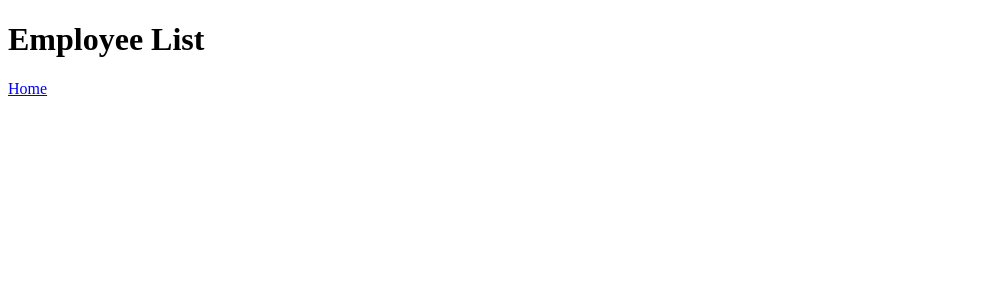
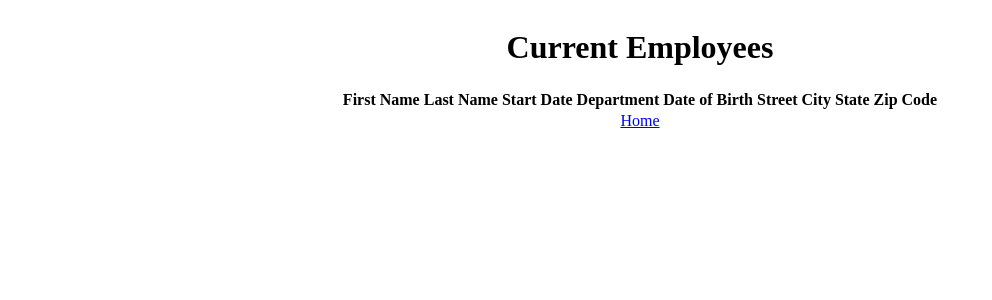
Before and after one commit to flafonso/OC_P14_HRnet, a React (Vite) app: page /employee-list in a window 1280 px wide. Shown: the top 300 px of the page, without its empty margins (0-992 px from the left). Built offline with nearby package versions, Linux system fonts and the light colour scheme.

Commit message:
Rename CreateEmployee and EmployeeList components to CreateEmployeePage and EmployeeListPage, and remove old files

```diff
--- /dev/null
+++ b/src/components/DataTable.tsx
@@ -0,0 +1,48 @@
+/* eslint-disable @typescript-eslint/no-explicit-any */
+
+interface Column {
+  title: string;
+  data: string;
+}
+
+type RowData = Record<string, string>;
+
+interface DataTableProps {
+  id: string;
+  className?: string;
+  data: RowData[];
+  columns: Column[];
+}
+
+function DataTable({ id, className, data, columns }: DataTableProps) {
+  console.log(data);
+  console.log(columns);
+  // console.log(id);
+  // console.log(className);
+
+  const rowContent = (rowData: RowData) => {
+    console.log(rowData);
+    return columns.map((column: Column, index: number) => (
+      <td key={index}>{rowData[column.data]}</td>
+    ));
+  };
+
+  return (
+    <table id={id} className={className}>
+      <thead>
+        <tr>
+          {columns.map((column: Column, index: number) => (
+            <th key={index}>{column.title}</th>
+          ))}
+        </tr>
+      </thead>
+      <tbody>
+        {data.map((rowData: RowData, index: number) => (
+          <tr key={index}>{rowContent(rowData)}</tr>
+        ))}
+      </tbody>
+    </table>
+  );
+}
+
+export default DataTable;
--- /dev/null
+++ b/src/features/employeeList/EmployeeList.tsx
@@ -0,0 +1,34 @@
+import DataTable from "../../components/DataTable";
+import { useSelector } from "react-redux";
+import { RootState } from "../../app/store";
+
+const columns = [
+  { title: "First Name", data: "firstName" },
+  { title: "Last Name", data: "lastName" },
+  { title: "Start Date", data: "startDate" },
+  { title: "Department", data: "department" },
+  { title: "Date of Birth", data: "dateOfBirth" },
+  { title: "Street", data: "street" },
+  { title: "City", data: "city" },
+  { title: "State", data: "state" },
+  { title: "Zip Code", data: "zipCode" },
+];
+
+function EmployeeList() {
+  const employees = useSelector(
+    (state: RootState) => state.employeeList.employees
+  );
+  // console.log(employees);
+  return (
+    <>
+      <DataTable
+        id="employee-table"
+        className="display"
+        data={employees}
+        columns={columns}
+      />
+    </>
+  );
+}
+
+export default EmployeeList;
--- a/src/pages/CreateEmployee.tsx
+++ b/src/pages/CreateEmployeePage.tsx
@@ -1,7 +1,7 @@
 import { Link } from "react-router-dom";
 import EmployeeForm from "../features/employeeForm/EmployeeForm";
 
-function CreateEmployee() {
+function CreateEmployeePage() {
   return (
     <>
       <div className="title">
@@ -22,4 +22,4 @@ function CreateEmployee() {
   );
 }
 
-export default CreateEmployee;
+export default CreateEmployeePage;
--- a/src/pages/EmployeeList.tsx
+++ /dev/null
@@ -1,12 +0,0 @@
-import { Link } from "react-router-dom";
-
-function EmployeeList() {
-  return (
-    <>
-      <h1>Employee List</h1>
-      <Link to="/">Home</Link>
-    </>
-  );
-}
-
-export default EmployeeList;
--- /dev/null
+++ b/src/pages/EmployeeListPage.tsx
@@ -0,0 +1,14 @@
+import { Link } from "react-router-dom";
+import EmployeeList from "../features/employeeList/EmployeeList";
+
+function EmployeeListPage() {
+  return (
+    <div id="employee-div" className="container">
+      <h1>Current Employees</h1>
+      <EmployeeList />
+      <Link to="/">Home</Link>
+    </div>
+  );
+}
+
+export default EmployeeListPage;
```
Also changed, not shown: src/main.tsx (+4 -4 lines).
